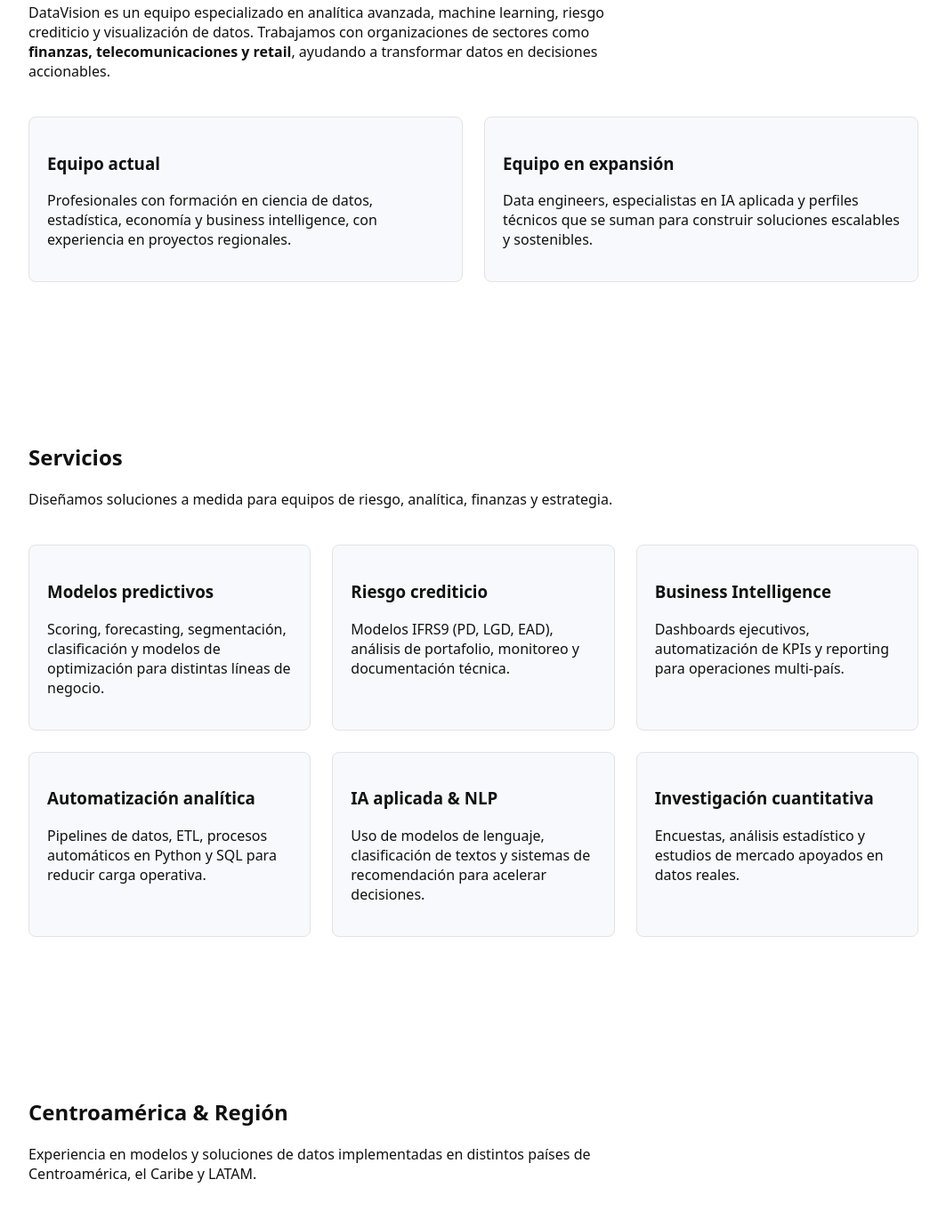
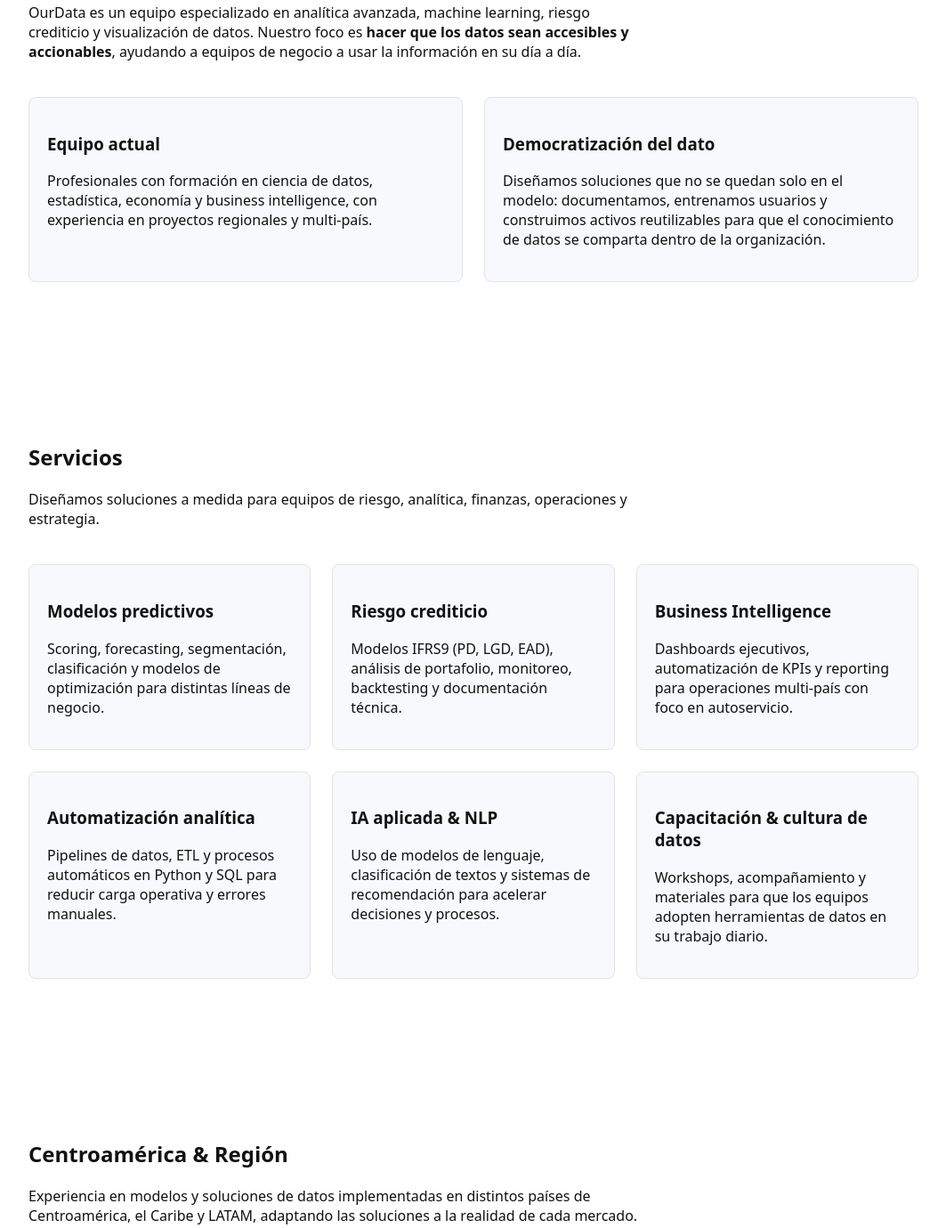
Before and after one commit to ramonescobar/OurData.github.io, a plain HTML site: page index.html in a window 1280 px wide. Shown: the part 944-2324 px from the top of the page at 89% size, without its empty margins (108-1171 px from the left). Drawn offline with Linux system fonts and the light colour scheme.

Commit message:
Update index.html

```diff
--- a/index.html
+++ b/index.html
@@ -4,9 +4,9 @@
   <meta charset="UTF-8" />
   <meta name="viewport" content="width=device-width, initial-scale=1" />
 
-  <title>DataVision | Analítica, Modelos Predictivos & Ciencia de Datos</title>
-  <meta name="description" content="DataVision es un equipo especializado en analítica, modelos predictivos, riesgo crediticio y ciencia de datos para organizaciones en Centroamérica y Latinoamérica.">
-  <meta name="keywords" content="analítica, modelos predictivos, ciencia de datos, machine learning, riesgo crediticio, BI, Centroamérica, LATAM">
+  <title>OurData | Analítica, Modelos Predictivos & Ciencia de Datos</title>
+  <meta name="description" content="OurData ayuda a organizaciones en Centroamérica y Latinoamérica a democratizar el uso de datos mediante analítica avanzada, modelos predictivos y ciencia de datos.">
+  <meta name="keywords" content="OurData, analítica, modelos predictivos, ciencia de datos, machine learning, riesgo crediticio, BI, Centroamérica, LATAM">
 
   <link rel="stylesheet" href="styles.css" />
 </head>
@@ -14,7 +14,7 @@
 <body>
 
 <header class="navbar">
-  <div class="logo">DataVision</div>
+  <div class="logo">OurData</div>
   <button class="burger" id="burger" aria-label="Abrir menú">☰</button>
 </header>
 
@@ -36,10 +36,11 @@
     <canvas id="bgCanvas"></canvas>
 
     <div class="hero-content reveal">
-      <p class="eyebrow">DataVision</p>
+      <p class="eyebrow">OurData</p>
       <h1>Analítica, Modelos Predictivos & Ciencia de Datos</h1>
       <p class="hero-subtitle">
-        Soluciones basadas en datos para impulsar decisiones estratégicas en Centroamérica y Latinoamérica.
+        Acompañamos a las organizaciones a democratizar la información y el uso de datos
+        para decisiones estratégicas en Centroamérica y Latinoamérica.
       </p>
       <a href="#about-us" class="btn-primary">Conocer más</a>
     </div>
@@ -49,9 +50,9 @@
   <section id="about-us" class="section reveal">
     <h2>Nosotros</h2>
     <p class="section-desc">
-      DataVision es un equipo especializado en analítica avanzada, machine learning, riesgo crediticio
-      y visualización de datos. Trabajamos con organizaciones de sectores como
-      <strong>finanzas, telecomunicaciones y retail</strong>, ayudando a transformar datos en decisiones accionables.
+      OurData es un equipo especializado en analítica avanzada, machine learning, riesgo crediticio
+      y visualización de datos. Nuestro foco es <strong>hacer que los datos sean accesibles y accionables</strong>,
+      ayudando a equipos de negocio a usar la información en su día a día.
     </p>
 
     <div class="team-grid reveal">
@@ -59,15 +60,16 @@
         <h3>Equipo actual</h3>
         <p>
           Profesionales con formación en ciencia de datos, estadística, economía y business intelligence,
-          con experiencia en proyectos regionales.
+          con experiencia en proyectos regionales y multi-país.
         </p>
       </div>
 
       <div class="team-card">
-        <h3>Equipo en expansión</h3>
+        <h3>Democratización del dato</h3>
         <p>
-          Data engineers, especialistas en IA aplicada y perfiles técnicos que se suman para
-          construir soluciones escalables y sostenibles.
+          Diseñamos soluciones que no se quedan solo en el modelo: documentamos, entrenamos usuarios
+          y construimos activos reutilizables para que el conocimiento de datos se comparta dentro
+          de la organización.
         </p>
       </div>
     </div>
@@ -77,7 +79,7 @@
   <section id="servicios" class="section reveal">
     <h2>Servicios</h2>
     <p class="section-desc">
-      Diseñamos soluciones a medida para equipos de riesgo, analítica, finanzas y estrategia.
+      Diseñamos soluciones a medida para equipos de riesgo, analítica, finanzas, operaciones y estrategia.
     </p>
 
     <div class="grid">
@@ -88,27 +90,27 @@
 
       <div class="card reveal">
         <h3>Riesgo crediticio</h3>
-        <p>Modelos IFRS9 (PD, LGD, EAD), análisis de portafolio, monitoreo y documentación técnica.</p>
+        <p>Modelos IFRS9 (PD, LGD, EAD), análisis de portafolio, monitoreo, backtesting y documentación técnica.</p>
       </div>
 
       <div class="card reveal">
         <h3>Business Intelligence</h3>
-        <p>Dashboards ejecutivos, automatización de KPIs y reporting para operaciones multi-país.</p>
+        <p>Dashboards ejecutivos, automatización de KPIs y reporting para operaciones multi-país con foco en autoservicio.</p>
       </div>
 
       <div class="card reveal">
         <h3>Automatización analítica</h3>
-        <p>Pipelines de datos, ETL, procesos automáticos en Python y SQL para reducir carga operativa.</p>
+        <p>Pipelines de datos, ETL y procesos automáticos en Python y SQL para reducir carga operativa y errores manuales.</p>
       </div>
 
       <div class="card reveal">
         <h3>IA aplicada & NLP</h3>
-        <p>Uso de modelos de lenguaje, clasificación de textos y sistemas de recomendación para acelerar decisiones.</p>
+        <p>Uso de modelos de lenguaje, clasificación de textos y sistemas de recomendación para acelerar decisiones y procesos.</p>
       </div>
 
       <div class="card reveal">
-        <h3>Investigación cuantitativa</h3>
-        <p>Encuestas, análisis estadístico y estudios de mercado apoyados en datos reales.</p>
+        <h3>Capacitación & cultura de datos</h3>
+        <p>Workshops, acompañamiento y materiales para que los equipos adopten herramientas de datos en su trabajo diario.</p>
       </div>
     </div>
   </section>
@@ -118,12 +120,12 @@
     <h2>Centroamérica & Región</h2>
     <p class="section-desc">
       Experiencia en modelos y soluciones de datos implementadas en distintos países de Centroamérica,
-      el Caribe y LATAM.
+      el Caribe y LATAM, adaptando las soluciones a la realidad de cada mercado.
     </p>
 
     <div class="map-container reveal">
       <svg viewBox="0 0 400 260" class="map-svg" aria-hidden="true">
-        <!-- Hexagon map as before -->
+        <!-- Mapa abstracto en hexágonos -->
         <polygon class="hex" points="80,40 110,57 110,91 80,108 50,91 50,57" />
         <polygon class="hex" points="150,40 180,57 180,91 150,108 120,91 120,57" />
         <polygon class="hex" points="220,40 250,57 250,91 220,108 190,91 190,57" />
@@ -150,7 +152,7 @@
     <h2>Contacto</h2>
     <p class="section-desc">
       ¿Quieres impulsar tu estrategia con ciencia de datos y analítica avanzada?
-      Escríbenos y conversemos sobre tu proyecto.
+      Escríbenos y conversemos sobre cómo democratizar el uso de datos en tu organización.
     </p>
 
     <div class="contact-box reveal">
@@ -166,7 +168,7 @@
 <footer class="footer reveal">
   <div class="footer-grid">
     <div>
-      <h4>DataVision</h4>
+      <h4>OurData</h4>
       <p>Analítica, modelos predictivos y soluciones de ciencia de datos para la región.</p>
     </div>
     <div>
@@ -187,10 +189,9 @@
     </div>
   </div>
 
-  <p class="footer-copy">© 2025 DataVision — Analítica & Ciencia de Datos.</p>
+  <p class="footer-copy">© 2025 OurData — Analítica & Ciencia de Datos.</p>
 </footer>
 
-<!-- Script optimizado -->
 <script src="script.js" defer></script>
 
 </body>
```
